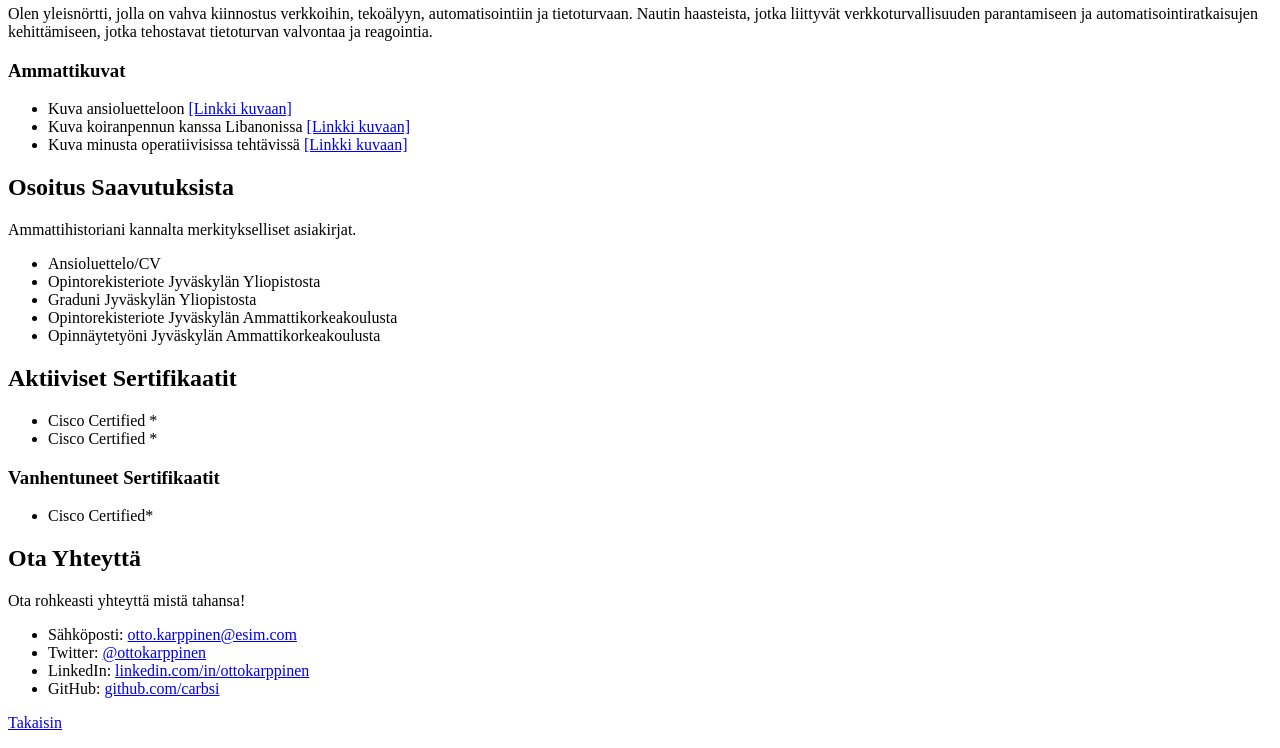
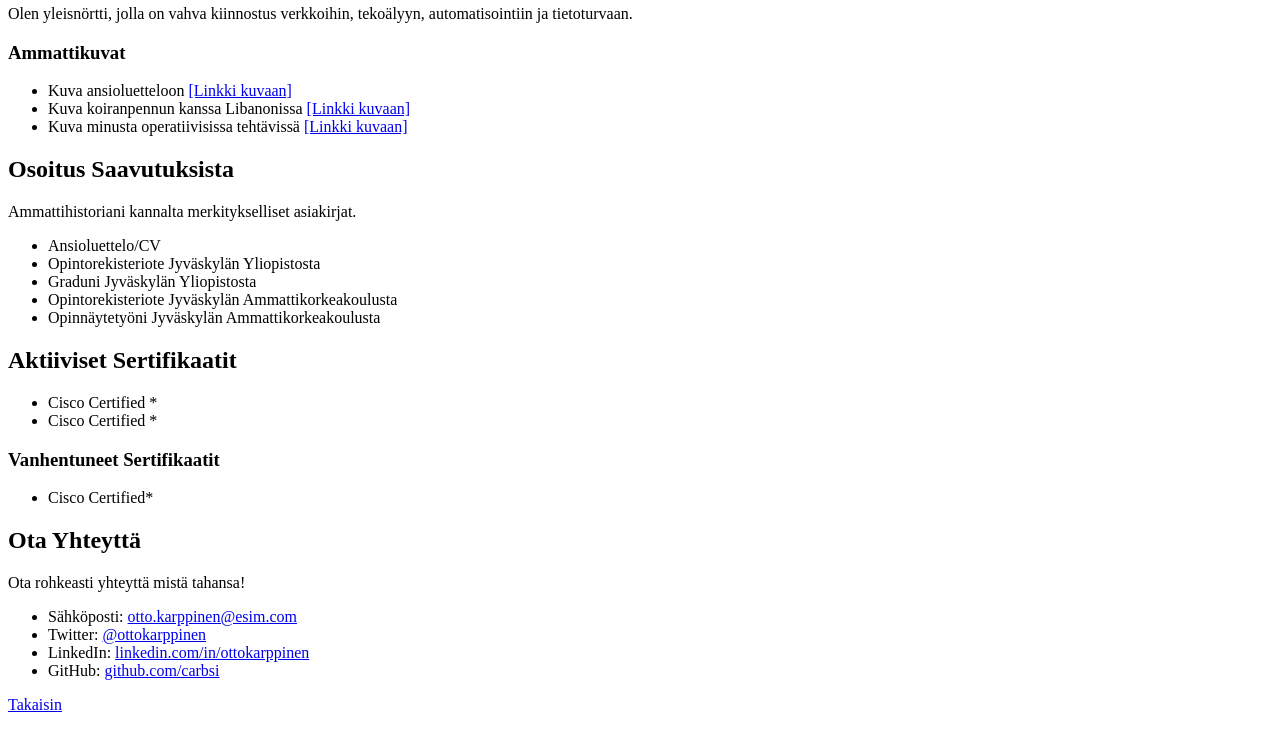
Before and after one commit to carbsi/mywebsite, a plain HTML site: page mie.html in a window 1280 px wide. Shown: the part 122-870 px from the top of the page. Drawn offline with Linux system fonts and the light colour scheme.

Commit message:
mie muokkauksia vol3

```diff
--- a/mie.html
+++ b/mie.html
@@ -11,7 +11,7 @@
     </header>
 
     <h2>Tietoa Minusta</h2>
-    <p>Olen yleisnörtti, jolla on vahva kiinnostus verkkoihin, tekoälyyn, automatisointiin ja tietoturvaan. Nautin haasteista, jotka liittyvät verkkoturvallisuuden parantamiseen ja automatisointiratkaisujen kehittämiseen, jotka tehostavat tietoturvan valvontaa ja reagointia.</p>
+    <p>Olen yleisnörtti, jolla on vahva kiinnostus verkkoihin, tekoälyyn, automatisointiin ja tietoturvaan.</p>
 
     <h3>Ammattikuvat</h3>
     <ul>
```
